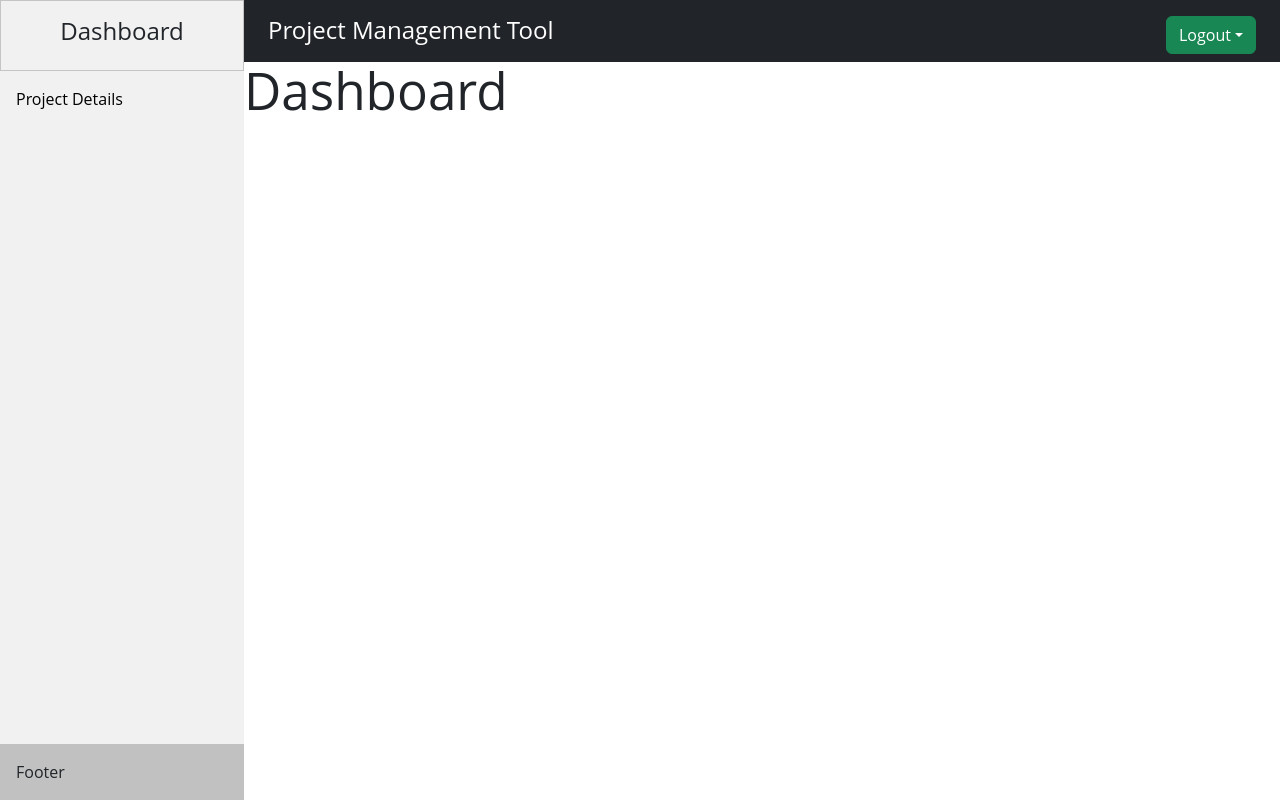
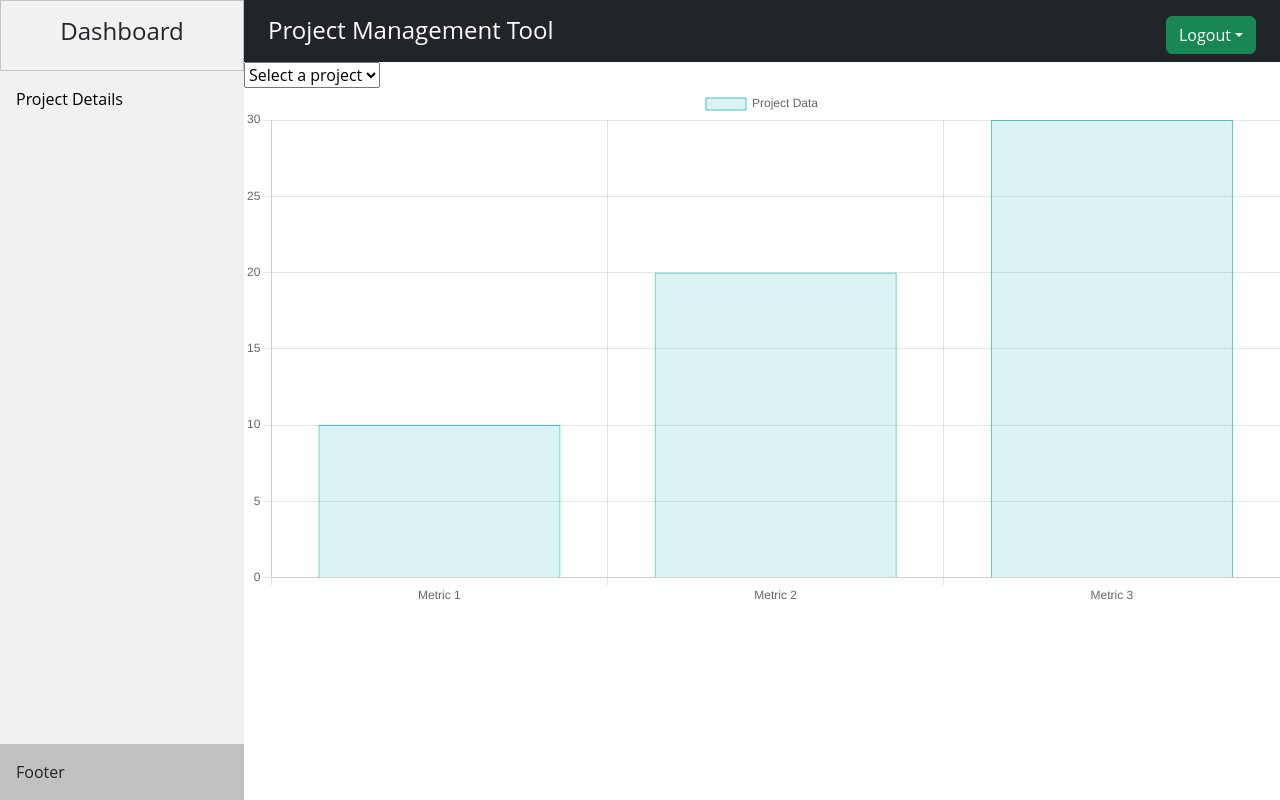
Before and after one commit to StephenRaj333/capstone_frontend, a React (Vite) app: page /dashboard in a window 1280 px wide. Built offline with nearby package versions, Linux system fonts and the light colour scheme; sample sign-in values are in the browser's storage.

Commit message:
chart initial

```diff
--- /dev/null
+++ b/src/components/ChartComponent.jsx
@@ -0,0 +1,40 @@
+import React from 'react';
+import { Bar } from 'react-chartjs-2';
+import { Chart as ChartJS, Title, Tooltip, Legend, BarElement, CategoryScale, LinearScale } from 'chart.js';
+
+ChartJS.register(Title, Tooltip, Legend, BarElement, CategoryScale, LinearScale);
+
+const ProjectChart = ({ data }) => {
+  const chartData = {
+    labels: data.labels,
+    datasets: [
+      {
+        label: 'Project Data',
+        data: data.values,
+        backgroundColor: 'rgba(75, 192, 192, 0.2)',
+        borderColor: 'rgba(75, 192, 192, 1)',
+        borderWidth: 1,
+      },
+    ],
+  };
+
+  const options = {
+    responsive: true,
+    plugins: {
+      legend: {
+        position: 'top',
+      },
+      tooltip: {
+        callbacks: {
+          label: function (context) {
+            return `${context.dataset.label}: ${context.raw}`;
+          },
+        },
+      },
+    },
+  };
+
+  return <Bar data={chartData} options={options} />;
+};
+
+export default ProjectChart;
--- /dev/null
+++ b/src/components/DropdownComponent.jsx
@@ -0,0 +1,20 @@
+import React from 'react';
+
+const ProjectDropdown = ({ projects, onProjectSelect }) => {
+  const handleChange = (event) => {
+    onProjectSelect(event.target.value);
+  };
+
+  return (
+    <select onChange={handleChange}>
+      <option value="">Select a project</option>
+      {projects.map((project) => (
+        <option key={project.id} value={project.id}>
+          {project.title}
+        </option>
+      ))}
+    </select>
+  );
+};
+
+export default ProjectDropdown;
--- a/src/components/Login.jsx
+++ b/src/components/Login.jsx
@@ -24,7 +24,7 @@ function Login() {
             if (res.data.token) {
                 sessionStorage.setItem("token", res.data.token);
                 setHelperText("Login Successfull");
-                navigate("/dashboard/home");
+                navigate("/dashboard");
             }
         }).catch((err) => {
             console.log("Error", err);
--- a/src/pages/Dashboard.jsx
+++ b/src/pages/Dashboard.jsx
@@ -1,15 +1,45 @@
-import React from 'react';
+import React, { useState } from 'react';
 import Dropdown from 'react-bootstrap/Dropdown';
-import { Link, Outlet, useLocation ,useNavigate} from 'react-router-dom';
+import { Link, Outlet, useLocation, useNavigate } from 'react-router-dom';
+import ProjectDropdown from '../components/DropdownComponent';
+import ProjectChart from '../components/ChartComponent';
+
+const projects = [
+    {
+      _id: '66a5e88064b10f03a1e44a74',
+      projectname: 'Gild ProjectS',
+      budget: '50000',
+      client: 'Gild Financials',
+      deadlines: '02/08/2024',
+      description: 'Credit Card Management',
+      priority: 'High',
+      projectMembers: '23',
+      status: 'completed',
+      technologies: 'HTML, CSS, JavaScript',
+      chartData: {
+        labels: ['Metric 1', 'Metric 2', 'Metric 3'],
+        values: [10, 20, 30],
+      },
+    },
+  ];
 
 
 const Home = () => {
     const location = useLocation();
     const navigate = useNavigate();
+  // Initialize state with the first project's chartData
+  const [selectedProject, setSelectedProject] = useState(projects[0].chartData);
+  const [selectedProjectId, setSelectedProjectId] = useState(projects[0]._id);
+
+  const handleProjectSelect = (projectId) => {
+    const project = projects.find((p) => p._id === projectId);
+    setSelectedProject(project ? project.chartData : null);
+    setSelectedProjectId(projectId);
+  };
 
     const handleLogout = () => {
-      sessionStorage.removeItem('token');
-      navigate('/login');
+        sessionStorage.removeItem('token');
+        navigate('/login');
     };
 
     return (
@@ -20,8 +50,6 @@ const Home = () => {
                         <h4> Dashboard </h4>
                     </div>
                     <Link className={location.pathname === "/dashboard/home" ? "active" : ""} to="home">Project Details</Link>
-                    {/* <Link className={location.pathname === "/dashboard/about" ? "active" : ""} to="about">About</Link>
-                    <Link className={location.pathname === "/dashboard/contact" ? "active" : ""} to="contact">Contact</Link> */}
                     <div className="footer">
                         <a>Footer</a>
                     </div>
@@ -30,7 +58,7 @@ const Home = () => {
             <div className='outlet'>
                 <div className='bg-dark d-flex justify-content-between pt-3 pb-2 position-sticky top-0 p-4 text-white '>
                     <div>
-                    <h4>Project Management Tool</h4>
+                        <h4>Project Management Tool</h4>
                     </div>
                     <div>
                         <Dropdown>
@@ -44,7 +72,18 @@ const Home = () => {
                         </Dropdown>
                     </div>
                 </div>
-               {location.pathname === "/dashboard/home" ? <Outlet /> : <h1>Dashboard</h1> }
+                {location.pathname === "/dashboard/home" ? <Outlet /> :
+                    <>
+                        <div>
+                            <ProjectDropdown
+                                projects={projects}
+                                selectedProjectId={selectedProjectId} // Pass the default selected ID
+                                onProjectSelect={handleProjectSelect}
+                            />
+                            <ProjectChart data={selectedProject} />
+                        </div>
+                    </>
+                }
 
             </div>
         </div>
--- a/src/pages/Home.jsx
+++ b/src/pages/Home.jsx
@@ -31,6 +31,7 @@ const Home = () => {
         Axios.get("https://capstone-backend-xi.vercel.app/get")
             .then((res) => {
                 setTableData(res.data);
+                console.log(res.data)
             })
             .catch((err) => console.log("Error", err));
     }, [tableData]);
```
